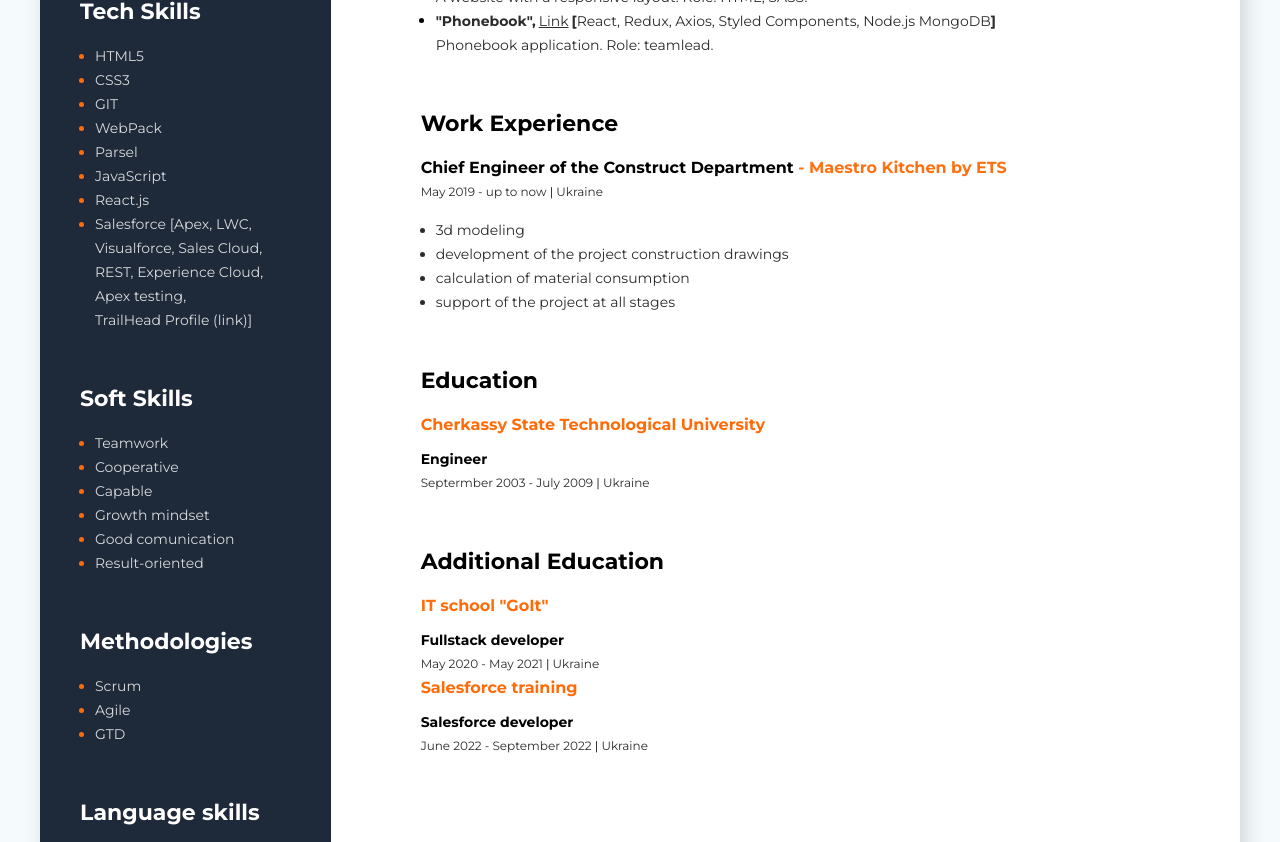
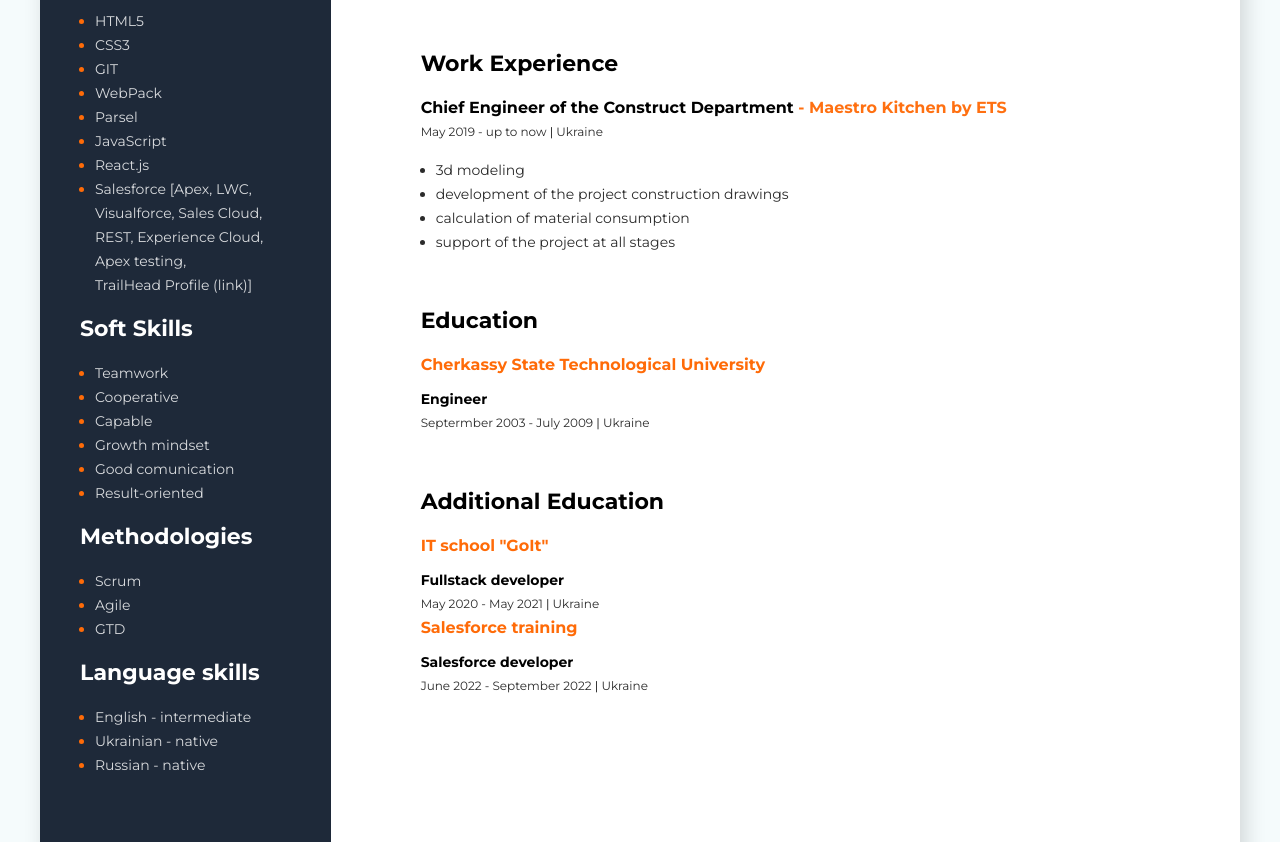
Before and after one commit to TarasLE/taras_lyuznyak_cv, a website: page index.html in a window 1280 px wide. Shown: the part 593-1435 px from the top of the page. Drawn offline with Linux system fonts and the light colour scheme.

Commit message:
int save

```diff
--- a/css/style.css
+++ b/css/style.css
@@ -31,7 +31,7 @@ body {
 .about-me-container {
   margin-left: 90px;
   margin-right: 90px;
-  margin-top: 110px;
+  margin-top: 50px;
   margin-bottom: 110px;
   /* border: 1px solid green; */
 }
@@ -93,7 +93,7 @@ body {
 .skills-container {
   margin-left: 40px;
   margin-right: 40px;
-  margin-top: 55px;
+  margin-top: 20px;
 }
 .skills-item {
   font-size: 14px;
```
